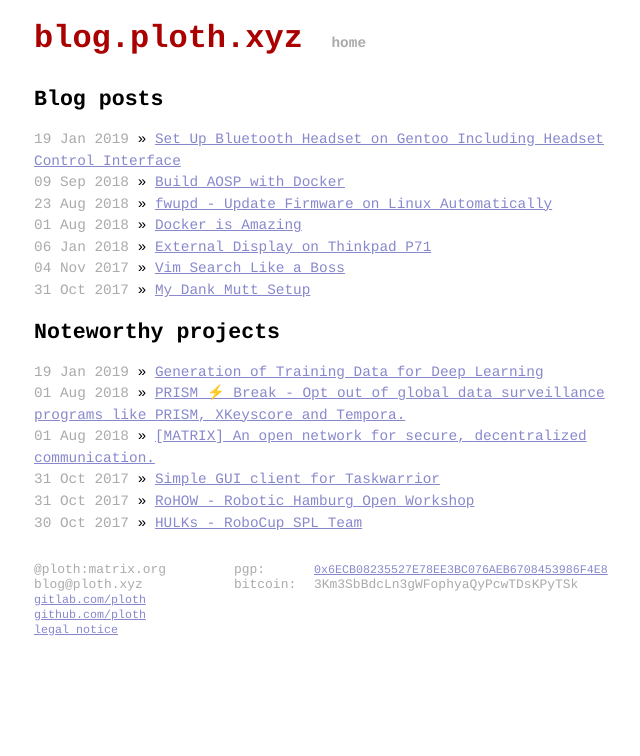
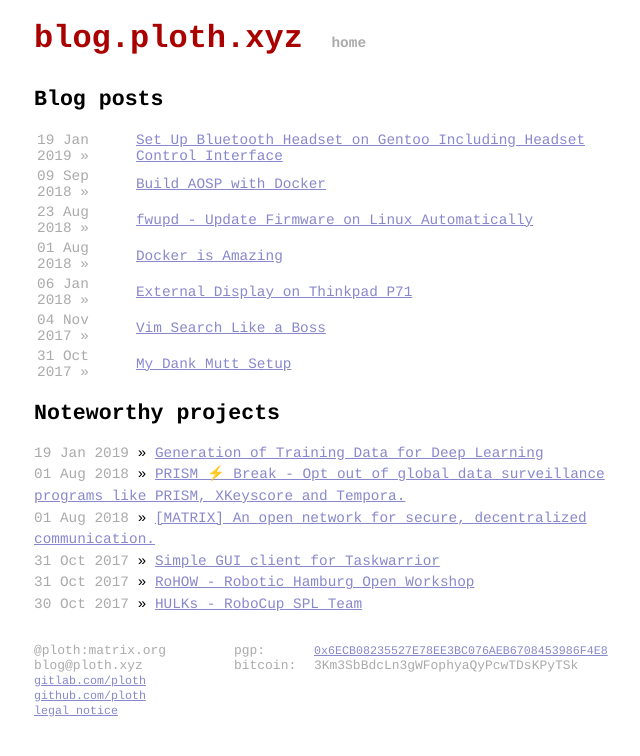
Before and after one commit to ploth/ploth.github.io, a Jekyll site: the page built from index.html, in a window 1280 px wide. Shown: the top 756 px of the page, without its empty margins (306-946 px from the left). Built offline with Jekyll 4.4.1, drawn with Linux system fonts in a browser that asks for light colours.

Commit message:
Use table for start page

```diff
--- a/index.html
+++ b/index.html
@@ -5,11 +5,11 @@ title: "blog.ploth.xyz"
 <div class="list">
   <h2>Blog posts</h2>
   <nav>
-    <ul>
-        {% for post in site.posts %}
-        <li><span class="date">{{ post.date | date_to_string }}</span> &raquo; <a href="{{ post.url }}">{{ post.title }}</a></li>
-        {% endfor %}
-    </ul>
+    <table style="width:100%">
+      {% for post in site.posts %}
+      <tr><td><span class="date">{{ post.date | date_to_string }} &raquo;</span></td><td><a href="{{ post.url }}">{{ post.title }}</a></td></tr>
+      {% endfor %}
+    </table>
   </nav>
   <h2>Noteworthy projects</h2>
   <nav>
```
